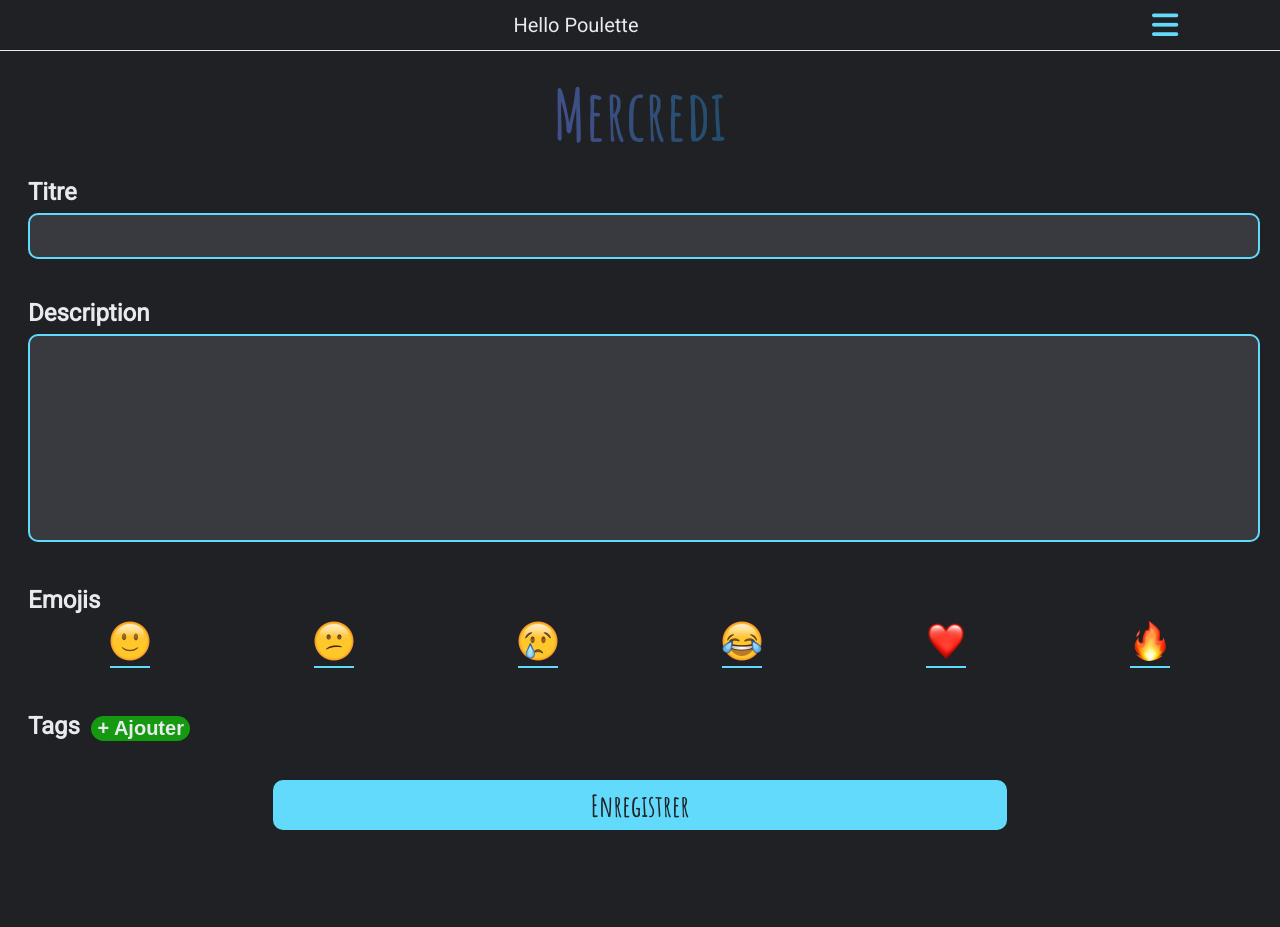
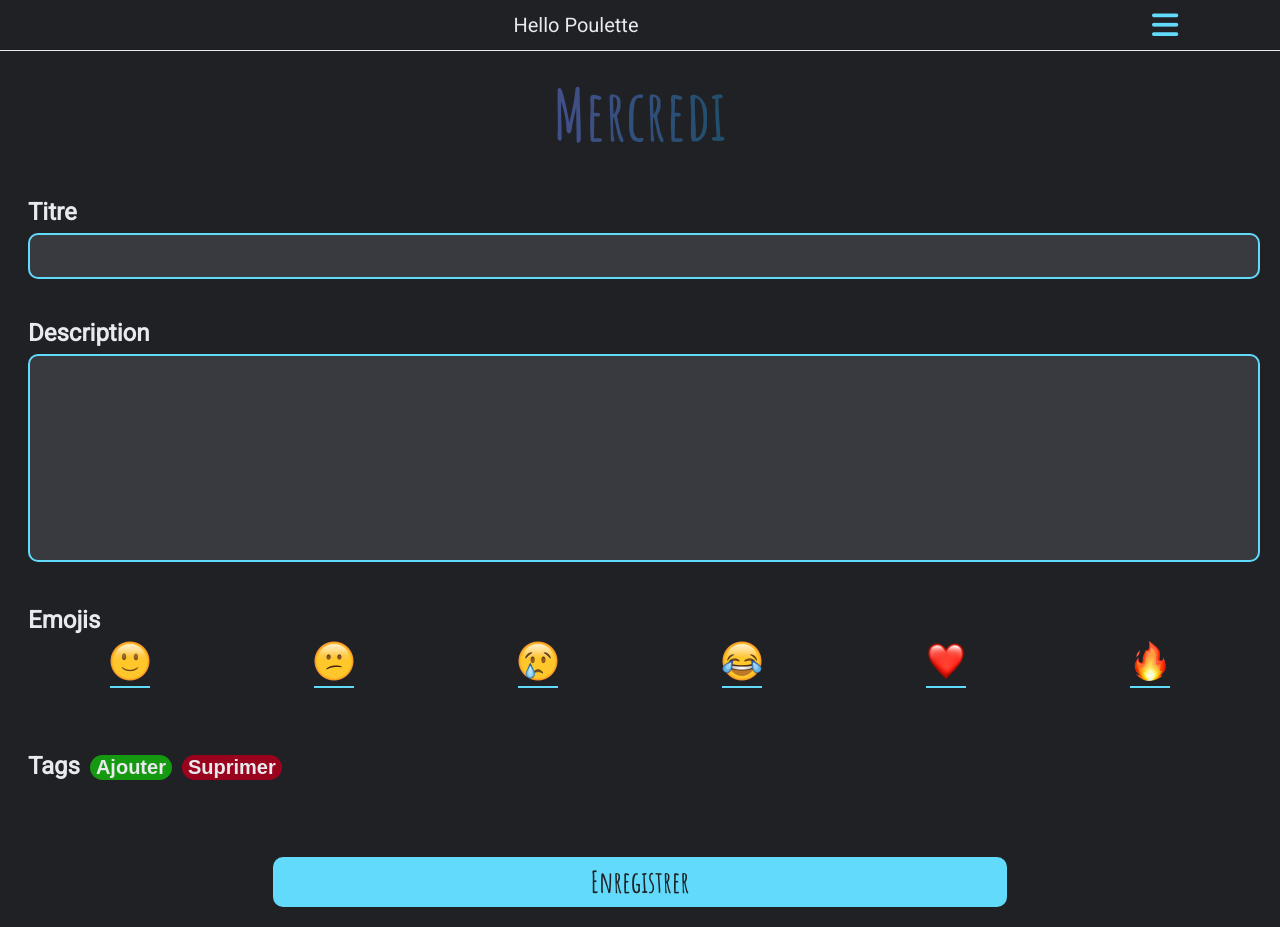
Before and after one commit to Salim-camara/box-memory, a React (Create React App) app in the folder front-end/: page /accueil in a window 1280 px wide. Before the commit the page ends 850 px from the top, so only its background shows below. Built offline with nearby package versions, Linux system fonts and the light colour scheme.

Commit message:
Ajout de la fonctionnalité tag

```diff
--- a/front-end/src/HOME/Components/tags.js
+++ b/front-end/src/HOME/Components/tags.js
@@ -30,6 +30,12 @@ const Tags = () => {
             const content = document.querySelector('.accueil__container');
             const testLs = localStorage.getItem('tag1');
 
+             // Ajout des bulles tag
+            const containerBubles = document.querySelector('.container-bubles');
+            const bubble = document.createElement('span');
+            bubble.classList.add("bubblestyle");
+
+
             tagContainer.style.display = "none";
             content.classList.remove('contentblur');
             input.classList.remove("tagtyping--input__error");
@@ -37,8 +43,31 @@ const Tags = () => {
 
             if(testLs) {
                 localStorage.setItem('tag2', tags);
+                const tag2 = localStorage.getItem('tag2');
+                const addButton = document.querySelector('.form_accueil__tag--button');
+
+                addButton.style.display = "none";
+
+                bubble.innerHTML = `
+                    <i class="fas fa-hashtag bubblehash"></i>
+                        ${tag2}
+                `;
+                bubble.classList.add('tag2');
+
+                containerBubles.appendChild(bubble);
+
             } else {
                 localStorage.setItem('tag1', tags);
+                const tag1 = localStorage.getItem('tag1');
+
+                bubble.innerHTML = `
+                    <i class="fas fa-hashtag bubblehash"></i>
+                        ${tag1}
+                `;
+                bubble.classList.add('tag1')
+
+                containerBubles.appendChild(bubble);
+
             }
         }
 
@@ -49,6 +78,7 @@ const Tags = () => {
         <div className="tagcontainer">
 
             <div className="tagtyping">
+
                 <i class="fas fa-hashtag"></i>
                 <input type="text" className="tagtyping--input" value={tags} onChange={(e) => setTag(e.target.value)}></input>
                 <div className="tagtyping__buttons">
--- a/front-end/src/HOME/Pages/accueil.js
+++ b/front-end/src/HOME/Pages/accueil.js
@@ -1,7 +1,7 @@
-import React, { useState } from "react";
+import React, { useEffect, useState } from "react";
 import Sidebar from "../Components/sidebar";
 
-// emoji
+// emojis
 import mdr from "../../img/mdr.png";
 import pleurs from "../../img/pleurs.png";
 import smile from "../../img/smile.png";
@@ -13,6 +13,11 @@ import Tags from "../Components/tags";
 
 
 const Accueil = () => {
+
+    // clear du storage pour les tags
+    useEffect(() => {
+        localStorage.clear();
+    }, []);
 
     // Sidebar
     const handleSide = () => {
@@ -35,7 +40,6 @@ const Accueil = () => {
         content.classList.remove('content--active');
     }
 
-    // test localStorage
 
 
     // Tags
@@ -52,6 +56,19 @@ const Accueil = () => {
 
         content.classList.add('contentblur');
         tagContainer.style.display = "block";
+
+    }
+
+    const handleTagsDelete = (e) => {
+
+        e.preventDefault();
+
+        const container = document.querySelector('.container-bubles');
+        const addButton = document.querySelector('.form_accueil__tag--button');
+
+        container.innerHTML = "";
+        addButton.style.display = "block";
+        localStorage.clear();
 
     }
 
@@ -130,7 +147,13 @@ const Accueil = () => {
 
                     <div className="form_accueil__tag">
                         <h2 className="form_accueil__tag--title h2--tag">Tags</h2>
-                        <button className="form_accueil__tag--button" onClick={ handleTags }>+ Ajouter</button>
+                        <button className="form_accueil__tag--button" onClick={ handleTags }>Ajouter</button>
+                        <button className="form_accueil__tag--button--delete" onClick={ handleTagsDelete }>Suprimer</button>
+                    </div>
+
+                    <div className="container-bubles">
+
+
                     </div>
 
 
--- a/front-end/src/STYLES/HOME/Components/tags.scss
+++ b/front-end/src/STYLES/HOME/Components/tags.scss
@@ -45,3 +45,21 @@
 .tagtyping--input__error {
     background-color: $red;
 }
+
+.bubblestyle {
+    height: 40px;
+    width: 25%;
+    background-color: lighten($bgc, 5%);
+    border-radius: 50px 50px;
+    padding: 5px;
+    margin-right: 10px;
+    text-transform: lowercase;
+}
+
+.bubblehash {
+    font-size: 15px;
+    color: $primary-color;
+}
+.bubblecross {
+    font-size: 15px;
+}
--- a/front-end/src/STYLES/HOME/Pages/accueil.scss
+++ b/front-end/src/STYLES/HOME/Pages/accueil.scss
@@ -72,17 +72,18 @@
     &__emoji {
         @include dsf(space-around);
         width: 100%;
+        margin-bottom: 40px;
 
     }
 
     &--button {
         @include button();
+        margin: 0;
     }
 }
 .button-container {
     @include dsf(center);
     width: 100%;
-    margin-top: 40px;
 }
 
 .emoji {
@@ -98,19 +99,15 @@
 }
 
 .form_accueil__tag {
-
-    position: relative;
-    width: min-content;
+    @include dsf(flex-start, baseline);
+    width: 100%;
+    margin: 0 0 20px 0;
 
     &--title {
-        margin-bottom: 0px;
-        margin: 20 0 0 0;
+        margin-right: 10px;
     }
 
     &--button {
-        position: absolute;
-        top: 4px;
-        right: -110px;
 
         font-size: 20px;
         font-weight: bold;
@@ -118,11 +115,23 @@
         background-color: $green;
         border: none;
         border-radius: 50px;
+        margin-right: 10px;
+
+        &--delete {
+
+            font-size: 20px;
+            font-weight: bold;
+            color: $primary-color;
+            background-color: $red;
+            border: none;
+            border-radius: 50px;
+        }
     }
 }
 
 .h2 {
     &--title {
+        margin-top: 40px;
         margin-bottom: 7px;
     }
 
@@ -137,7 +146,6 @@
     }
 
     &--tag {
-        margin-top: 40px;
         margin-bottom: 7px;
     }
 }
@@ -176,3 +184,7 @@
 .contentblur {
     filter: blur(2px);
 }
+
+.container-bubles {
+    height: 50px;
+}
```
